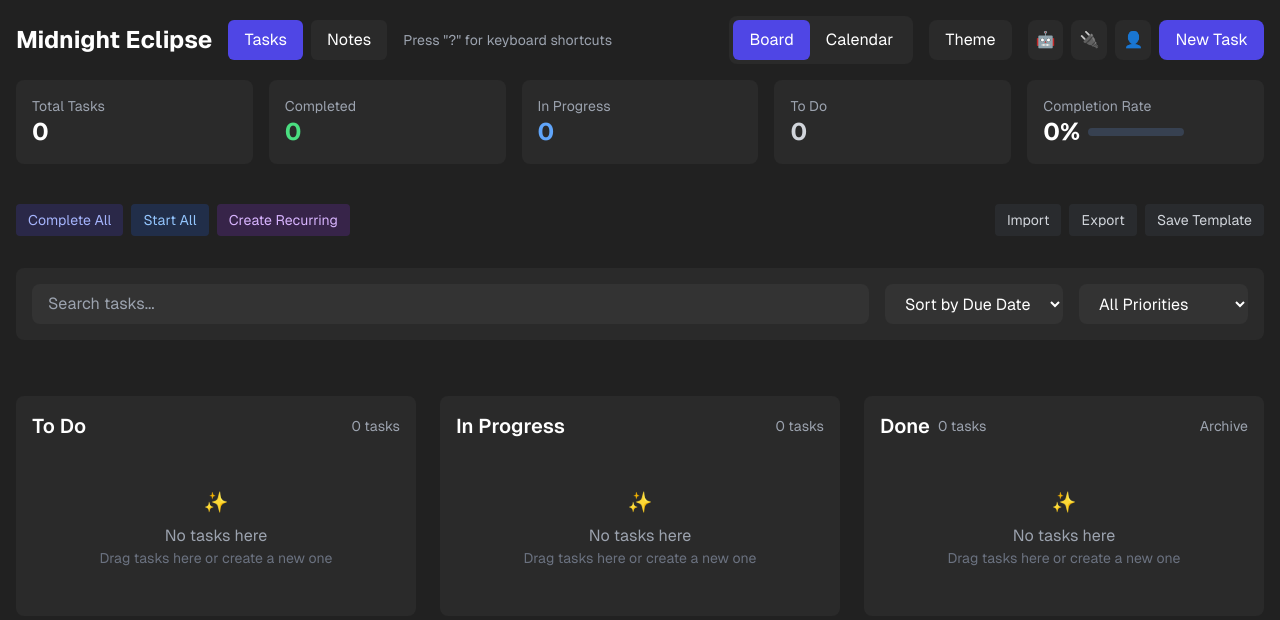
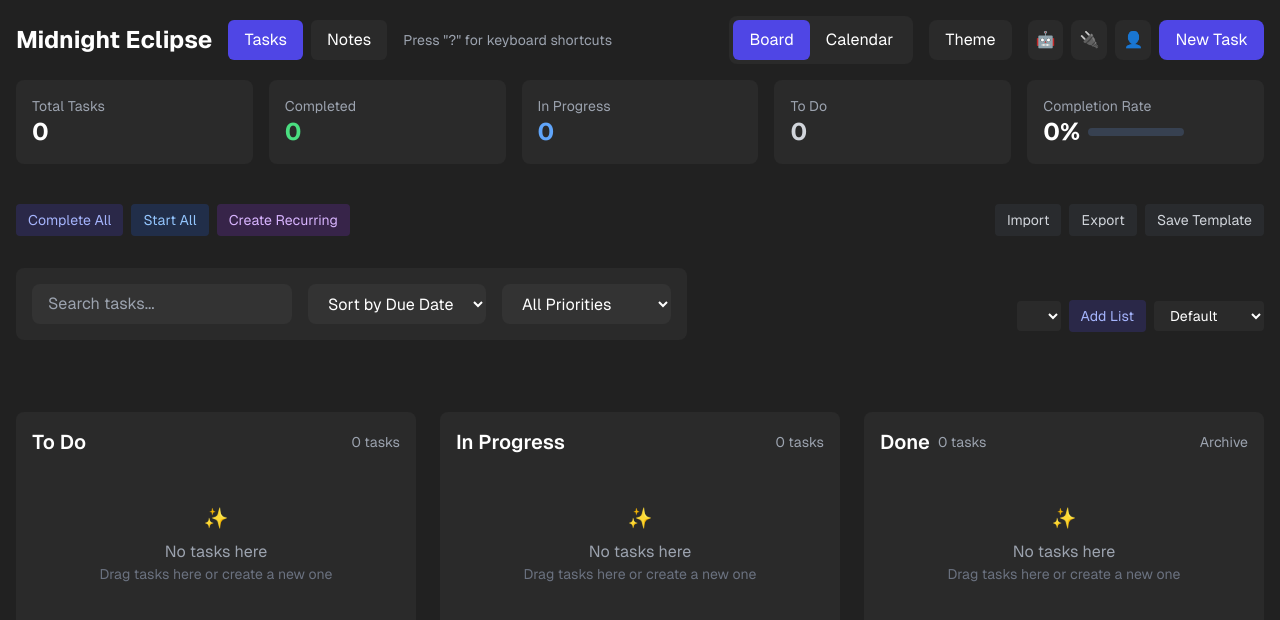
Before and after one commit to birdup000/ADHD-TaskManagementPanel, a Next.js app in the folder taskpanel/: page / in a window 1280 px wide. Shown: the top 620 px of the page. Built offline with nearby package versions, Linux system fonts and the light colour scheme.

Commit message:
prep layout feature and multiple lists prep

```diff
--- a/taskpanel/app/components/TaskForm.tsx
+++ b/taskpanel/app/components/TaskForm.tsx
@@ -29,6 +29,7 @@ const TaskForm: React.FC<TaskFormProps> = ({ onSubmit, onCancel }) => {
       dueDate: dueDate ? new Date(dueDate) : undefined,
       assignees,
       tags,
+      listId: 'default',
     });
   };
 
--- a/taskpanel/app/components/TaskPanel.tsx
+++ b/taskpanel/app/components/TaskPanel.tsx
@@ -2,7 +2,7 @@
 
 import React from 'react';
 import { DragDropContext, DropResult } from '@hello-pangea/dnd';
-import { TaskList } from './TaskList';
+import { TaskList as TaskListComponent } from './TaskList';
 import { ThemeProvider } from '../hooks/useTheme';
 import { useTasks } from '../hooks/useTasks';
 import { useSearch } from '../hooks/useSearch';
@@ -18,12 +18,12 @@ import TaskDetails from './TaskDetails';
 import LoginForm from './LoginForm';
 import AIAssistant from './AIAssistant';
 import ShortcutsDialog from './ShortcutsDialog';
-import { Task } from '../types/task';
+import { Task, TaskList } from '../types/task';
 import { Comment } from './CommentSection';
 import { colors } from '../../tailwind.config';
 import TaskStats from './TaskStats';
 import NotesEditor from './NotesEditor';
-import { ViewType } from '../types/view';
+import { ViewType, LayoutType } from '../types/view';
 
 type ThemeType = typeof colors.dark;
 
@@ -50,7 +50,7 @@ const TaskPanel: React.FC = () => {
   const [currentTab, setCurrentTab] = React.useState<'tasks' | 'notes'>('tasks');
   const [showIntegrations, setShowIntegrations] = React.useState(false);
   const [isEditorOpen, setIsEditorOpen] = React.useState(false);
-  const { tasks, addTask, updateTask, deleteTask, reorderTasks, importTasks } = useTasks();
+  const { tasks, addTask, updateTask, deleteTask, reorderTasks, importTasks, lists, addList, updateList } = useTasks();
   const {
     searchTerm,
     setSearchTerm,
@@ -66,6 +66,11 @@ const TaskPanel: React.FC = () => {
   const [theme, setTheme] = React.useState<ThemeType>(colors.dark);
   const [showConfirmDelete, setShowConfirmDelete] = React.useState(false);
   const [taskToDelete, setTaskToDelete] = React.useState<Task | null>(null);
+  const [currentList, setCurrentList] = React.useState<string>('default');
+  const [currentLayout, setCurrentLayout] = React.useState<LayoutType>('default');
+  const [isRenamingList, setIsRenamingList] = React.useState(false);
+  const [renamingListId, setRenamingListId] = React.useState<string | null>(null);
+  const [renamingListName, setRenamingListName] = React.useState('');
 
   useKeyboardShortcuts({
     onNewTask: () => setIsEditorOpen(true),
@@ -137,6 +142,10 @@ const TaskPanel: React.FC = () => {
       updateTask(updatedTask);
     }
   };
+
+  const filteredTasks = () => {
+    return filteredAndSortedTasks().filter(task => task.listId === currentList);
+  }
 
   return (
     <ThemeProvider value={{ theme, setTheme }}>
@@ -234,7 +243,7 @@ const TaskPanel: React.FC = () => {
                 </button>
                 <button
                   onClick={() => {
-                    const selectedTasks = filteredAndSortedTasks().filter(t => t.status === 'todo');
+                    const selectedTasks = filteredTasks().filter(t => t.status === 'todo');
                     selectedTasks.forEach(task => {
                       updateTask({ ...task, status: 'in-progress' });
                     });
@@ -247,7 +256,7 @@ const TaskPanel: React.FC = () => {
                 <button
                   onClick={() => {
                     // Create recurring tasks
-                    const template = filteredAndSortedTasks()
+                    const template = filteredTasks()
                       .filter(t => t.recurring)
                       .map(t => ({
                         ...t,
@@ -290,10 +299,11 @@ const TaskPanel: React.FC = () => {
                               tags: tags ? tags.split(', ').filter(t => t) : undefined,
                               assignees: assignees ? assignees.split(', ').filter(a => a) : undefined,
                               createdAt: new Date(),
-                              updatedAt: new Date()
+                              updatedAt: new Date(),
+                              listId: currentList,
                             };
                           });
-                          importTasks(importedTasks);
+                          importTasks(importedTasks, currentList);
                           e.target.value = ''; // Reset file input
                         };
                         reader.readAsText(file);
@@ -353,6 +363,7 @@ const TaskPanel: React.FC = () => {
                 </button>
               </div>
             </div>
+            <div className="flex items-center justify-between mb-4">
               <SearchBar
                 searchTerm={searchTerm}
                 onSearchChange={setSearchTerm}
@@ -361,22 +372,65 @@ const TaskPanel: React.FC = () => {
                 filterPriority={filterPriority}
                 onFilterChange={setFilterPriority}
               />
+              <div className="flex items-center gap-2">
+                <select
+                  value={currentList}
+                  onChange={(e) => setCurrentList(e.target.value)}
+                  className="px-3 py-1.5 rounded text-sm bg-[#2A2A2A] text-white hover:bg-[#333333] transition-colors"
+                >
+                  {lists.map(list => (
+                    <option key={list.id} value={list.id}>{list.name}</option>
+                  ))}
+                </select>
+                <button
+                  onClick={() => {
+                    const newListId = crypto.randomUUID();
+                    // Add new list to state
+                    addList({ id: newListId, name: 'New List' });
+                    setCurrentList(newListId);
+                  }}
+                  className="px-3 py-1.5 rounded text-sm bg-indigo-600/20 text-indigo-300 hover:bg-indigo-600/30 transition-colors"
+                  title="Add new list"
+                >
+                  Add List
+                </button>
+                <select
+                  value={currentLayout}
+                  onChange={(e) => setCurrentLayout(e.target.value as LayoutType)}
+                  className="px-3 py-1.5 rounded text-sm bg-[#2A2A2A] text-white hover:bg-[#333333] transition-colors"
+                >
+                  <option value="default">Default</option>
+                  <option value="developer">Developer</option>
+                </select>
+              </div>
+            </div>
           </header>
 
           {currentTab === 'tasks' ? (
             <DragDropContext onDragEnd={onDragEnd}>
-              <main className={currentView === 'calendar' ? '' : 'grid grid-cols-1 md:grid-cols-3 gap-6'}>
+              <main className={currentLayout === 'developer' ? 'flex' : (currentView === 'calendar' ? '' : 'grid grid-cols-1 md:grid-cols-3 gap-6')}>
+                {currentLayout === 'developer' ? (
+                  <div className="bg-[#2A2A2A] rounded-lg p-4">
+                    <h2 className="text-xl font-semibold mb-4">Developer Layout</h2>
+                    <p className="text-gray-400">
+                      This is a placeholder for the developer layout.
+                      <br />
+                      Repository information and feature requests will be displayed here.
+                    </p>
+                  </div>
+                ) : (
+                  <>
                     {/* Task Columns */}
                     <div className="bg-[#2A2A2A] rounded-lg p-4">
                       <div className="flex justify-between items-center mb-4">
                         <h2 className="text-xl font-semibold">To Do</h2>
                         <span className="text-sm text-gray-400">
-                      {filteredAndSortedTasks().filter(t => t.status === 'todo').length} tasks
+                          {filteredTasks().filter(t => t.status === 'todo').length} tasks
                         </span>
                       </div>
-                  <TaskList
+                      <TaskListComponent
                         droppableId="todo"
-                    tasks={filteredAndSortedTasks().filter(task => task.status === 'todo')}
+                        tasks={filteredTasks().filter(task => task.status === 'todo')}
                         onUpdateTask={updateTask}
                         onTaskClick={(task: Task) => setSelectedTask(task)}
                         onDeleteTask={(task: Task) => deleteTask(task.id)}
@@ -388,12 +442,12 @@ const TaskPanel: React.FC = () => {
                       <div className="flex justify-between items-center mb-4">
                         <h2 className="text-xl font-semibold">In Progress</h2>
                         <span className="text-sm text-gray-400">
-                      {filteredAndSortedTasks().filter(t => t.status === 'in-progress').length} tasks
+                          {filteredTasks().filter(t => t.status === 'in-progress').length} tasks
                         </span>
                       </div>
-                  <TaskList
+                      <TaskListComponent
                         droppableId="in-progress"
-                    tasks={filteredAndSortedTasks().filter(task => task.status === 'in-progress')}
+                        tasks={filteredTasks().filter(task => task.status === 'in-progress')}
                         onUpdateTask={updateTask}
                         onTaskClick={(task: Task) => setSelectedTask(task)}
                         onDeleteTask={(task: Task) => deleteTask(task.id)}
@@ -406,7 +460,7 @@ const TaskPanel: React.FC = () => {
                         <div className="flex items-center gap-2">
                           <h2 className="text-xl font-semibold">Done</h2>
                           <span className="text-sm text-gray-400">
-                        {filteredAndSortedTasks().filter(t => t.status === 'done').length} tasks
+                            {filteredTasks().filter(t => t.status === 'done').length} tasks
                           </span>
                         </div>
                         <button
@@ -417,15 +471,17 @@ const TaskPanel: React.FC = () => {
                           Archive
                         </button>
                       </div>
-                  <TaskList
+                      <TaskListComponent
                         droppableId="done"
-                    tasks={filteredAndSortedTasks().filter(task => task.status === 'done')}
+                        tasks={filteredTasks().filter(task => task.status === 'done')}
                         onUpdateTask={updateTask}
                         onTaskClick={(task: Task) => setSelectedTask(task)}
                         onDeleteTask={(task: Task) => deleteTask(task.id)}
                         onReorderTasks={reorderTasks}
                       />
                     </div>
+                  </>
+                )}
 
                 {isEditorOpen && (
                   <div className="fixed inset-0 bg-black/50 flex items-center justify-center z-50">
--- a/taskpanel/app/hooks/useTasks.ts
+++ b/taskpanel/app/hooks/useTasks.ts
@@ -1,20 +1,28 @@
 "use client";
 
 import { useState, useEffect } from 'react';
-import { Task } from '../types/task';
-import { loadTasksFromLocalStorage, saveTasksToLocalStorage } from '../utils/storage';
+import { Task, TaskList } from '../types/task';
+import { loadTasksFromLocalStorage, saveTasksToLocalStorage, loadListsFromLocalStorage, saveListsToLocalStorage } from '../utils/storage';
+
+const TASKS_STORAGE_KEY = 'tasks';
+const LISTS_STORAGE_KEY = 'lists';
 
 export const useTasks = () => {
   const [tasks, setTasks] = useState<Task[]>([]);
+  const [lists, setLists] = useState<TaskList[]>([]);
 
-  // Load tasks from localStorage only on client-side after initial render
+  // Load tasks and lists from localStorage only on client-side after initial render
   useEffect(() => {
-    setTasks(loadTasksFromLocalStorage());
+    const storedTasks = loadTasksFromLocalStorage() || [];
+    const storedLists = loadListsFromLocalStorage() || [{ id: 'default', name: 'Default' }];
+    setTasks(storedTasks);
+    setLists(storedLists);
   }, []);
 
   useEffect(() => {
     saveTasksToLocalStorage(tasks);
-  }, [tasks]);
+    saveListsToLocalStorage(lists);
+  }, [tasks, lists]);
 
   const addTask = (task: Task) => {
     setTasks(prev => [...prev, task]);
@@ -32,16 +40,38 @@ export const useTasks = () => {
     setTasks(reorderedTasks);
   };
 
-  const importTasks = (importedTasks: Task[]) => {
-    setTasks(prev => [...prev, ...importedTasks]);
+  const importTasks = (importedTasks: Task[], listId: string) => {
+      const tasksWithListId = importedTasks.map(task => ({
+        ...task,
+        listId: listId,
+      }));
+      setTasks(prev => [...prev, ...tasksWithListId]);
+    };
+
+  const addList = (list: TaskList) => {
+    setLists(prev => [...prev, list]);
+  };
+
+  const updateList = (updatedList: TaskList) => {
+    setLists(prev => prev.map(l => l.id === updatedList.id ? updatedList : l));
+  };
+
+  const deleteList = (listId: string) => {
+    setLists(prev => prev.filter(l => l.id !== listId));
+    // Remove tasks associated with the deleted list
+    setTasks(prev => prev.filter(t => t.listId !== listId));
   };
 
   return {
     tasks,
+    lists,
     addTask,
     updateTask,
     deleteTask,
     reorderTasks,
-    importTasks
+    importTasks,
+    addList,
+    updateList,
+    deleteList,
   };
 };
--- a/taskpanel/app/types/task.ts
+++ b/taskpanel/app/types/task.ts
@@ -21,4 +21,10 @@ export interface Task {
   completedAt?: Date;
   createdAt: Date;
   updatedAt: Date;
+  listId: string;
 }
+
+export interface TaskList {
+  id: string;
+  name: string;
+}
--- a/taskpanel/app/types/view.ts
+++ b/taskpanel/app/types/view.ts
@@ -1 +1,2 @@
 export type ViewType = 'board' | 'calendar' | 'notes' | 'project';
+export type LayoutType = 'default' | 'developer';
--- a/taskpanel/app/utils/storage.ts
+++ b/taskpanel/app/utils/storage.ts
@@ -1,10 +1,11 @@
-import { Task } from '../types/task';
+import { Task, TaskList } from '../types/task';
 
-const STORAGE_KEY = 'midnight-eclipse-tasks';
+const TASKS_STORAGE_KEY = 'midnight-eclipse-tasks';
+const LISTS_STORAGE_KEY = 'midnight-eclipse-lists';
 
 export const saveTasksToLocalStorage = (tasks: Task[]): void => {
   try {
-    localStorage.setItem(STORAGE_KEY, JSON.stringify(tasks));
+    localStorage.setItem(TASKS_STORAGE_KEY, JSON.stringify(tasks));
   } catch (error) {
     console.error('Error saving tasks to localStorage:', error);
   }
@@ -12,7 +13,7 @@ export const saveTasksToLocalStorage = (tasks: Task[]): void => {
 
 export const loadTasksFromLocalStorage = (): Task[] => {
   try {
-    const tasksJson = localStorage.getItem(STORAGE_KEY);
+    const tasksJson = localStorage.getItem(TASKS_STORAGE_KEY);
     if (!tasksJson) return [];
 
     const tasks = JSON.parse(tasksJson);
@@ -29,8 +30,27 @@ export const loadTasksFromLocalStorage = (): Task[] => {
 
 export const clearTasksFromLocalStorage = (): void => {
   try {
-    localStorage.removeItem(STORAGE_KEY);
+    localStorage.removeItem(TASKS_STORAGE_KEY);
   } catch (error) {
     console.error('Error clearing tasks from localStorage:', error);
   }
 };
+
+export const saveListsToLocalStorage = (lists: TaskList[]): void => {
+  try {
+    localStorage.setItem(LISTS_STORAGE_KEY, JSON.stringify(lists));
+  } catch (error) {
+    console.error('Error saving lists to localStorage:', error);
+  }
+};
+
+export const loadListsFromLocalStorage = (): TaskList[] => {
+  try {
+    const listsJson = localStorage.getItem(LISTS_STORAGE_KEY);
+    if (!listsJson) return [];
+    return JSON.parse(listsJson);
+  } catch (error) {
+    console.error('Error loading lists from localStorage:', error);
+    return [];
+  }
+};
```
Also changed, not shown: taskpanel/app/components/NotesEditor.tsx (+41 -36 lines). Lines whose indentation alone changed are shown as unchanged.
